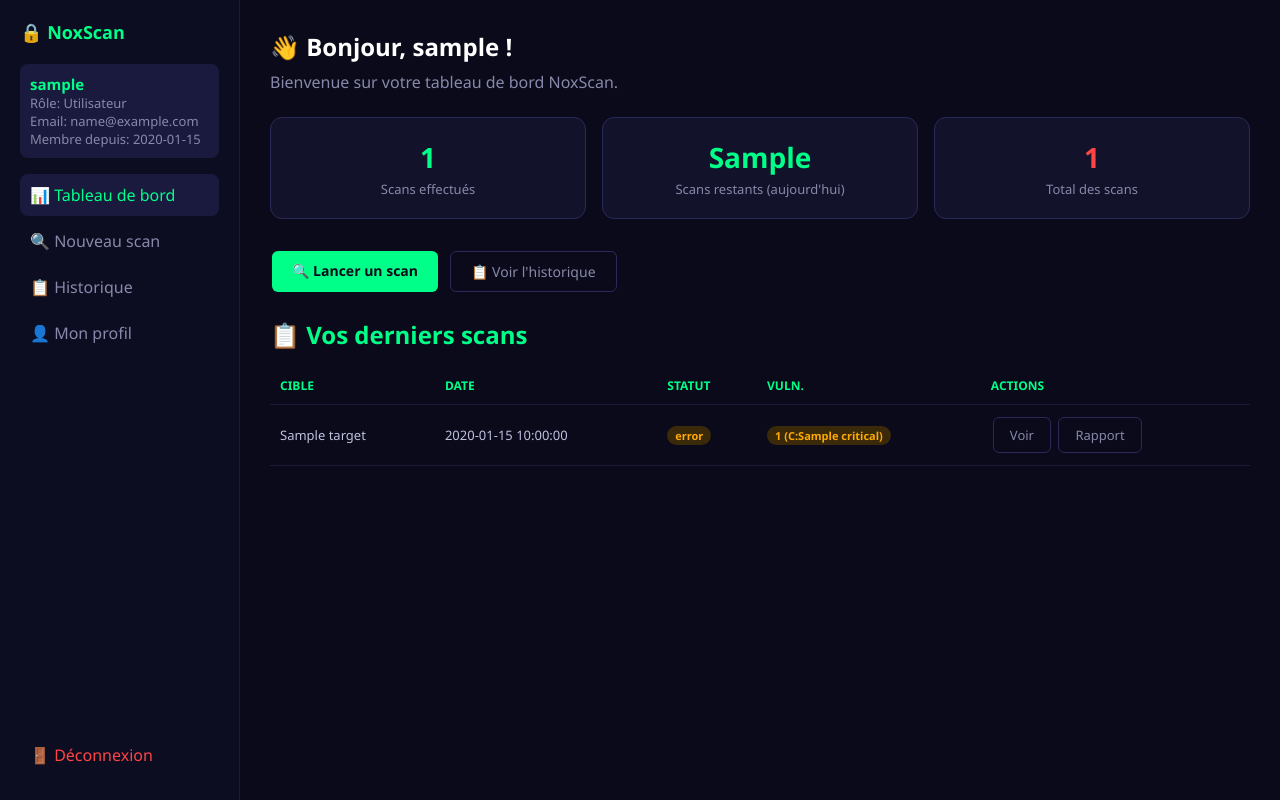
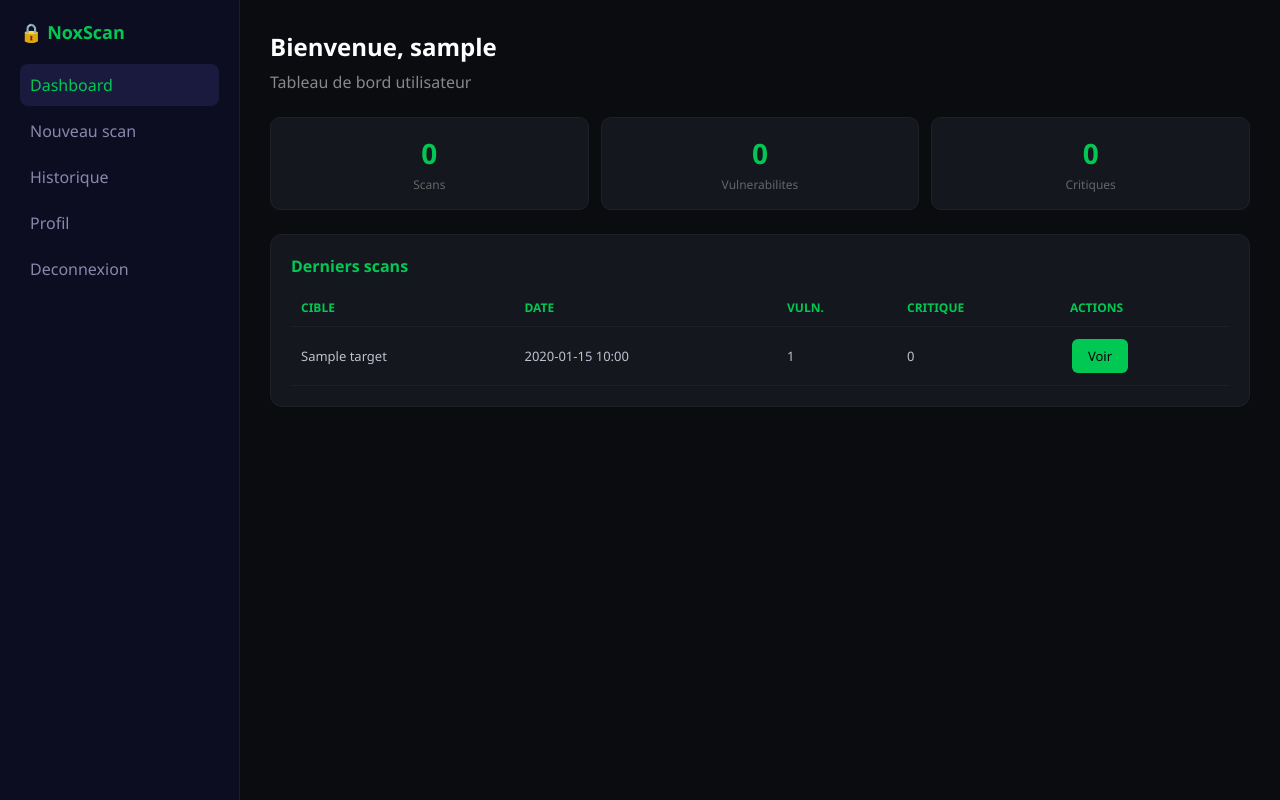
Before and after one commit to ELVIS078/noxscan, a Flask app: template templates/user_dashboard.html in a window 1280 px wide. Run offline with Flask 3, Linux system fonts and the light colour scheme; the template is opened without the code that fills it: most values are stand-ins (such as "Sample title", 1, 10 or a date in 2020).

Commit message:
fix: template user dashboard simplifie

```diff
--- a/templates/user_dashboard.html
+++ b/templates/user_dashboard.html
@@ -1,92 +1,79 @@
 <!DOCTYPE html>
 <html lang="fr">
-<head><meta charset="UTF-8"><meta name="viewport" content="width=device-width,initial-scale=1.0"><title>Tableau de bord - NoxScan</title>
-<style>*{margin:0;padding:0;box-sizing:border-box}body{font-family:'Segoe UI',Arial,sans-serif;background:#0a0a1a;color:#e0e0e0;display:flex;min-height:100vh}
-.sidebar{width:240px;background:#0d0d22;padding:20px;border-right:1px solid #1a1a3e;display:flex;flex-direction:column}
-.sidebar h2{color:#00ff88;font-size:18px;margin-bottom:20px}
-.sidebar .user-info{color:#8888aa;font-size:13px;padding:10px;background:#1a1a3e;border-radius:8px;margin-bottom:16px}
-.sidebar .user-info strong{color:#00ff88;display:block;font-size:15px}
+<head>
+<meta charset="UTF-8">
+<meta name="viewport" content="width=device-width,initial-scale=1.0">
+<title>Dashboard - NoxScan</title>
+<style>
+*{margin:0;padding:0;box-sizing:border-box}
+body{font-family:'Segoe UI',Arial,sans-serif;background:#0a0c10;color:#d0d0d0;display:flex;min-height:100vh}
+.sidebar{width:240px;background:#0d0d22;padding:20px;border-right:1px solid #1a1a3e;min-height:100vh}
+.sidebar h2{color:#00c853;font-size:18px;margin-bottom:20px}
 .sidebar a{display:block;color:#8888aa;padding:10px;border-radius:8px;text-decoration:none;margin-bottom:4px}
-.sidebar a:hover,.sidebar a.active{background:#1a1a3e;color:#00ff88}
-.sidebar .spacer{flex:1}
-.sidebar .logout{color:#ff4444}
+.sidebar a:hover,.sidebar a.active{background:#1a1a3e;color:#00c853}
 .main{flex:1;padding:30px}
 h1{color:#fff;font-size:24px;margin-bottom:8px}
-.subtitle{color:#8888aa;margin-bottom:24px}
-.stats{display:grid;grid-template-columns:repeat(auto-fit,minmax(180px,1fr));gap:16px;margin-bottom:30px}
-.stat-card{background:#12122a;border:1px solid #2a2a5a;border-radius:12px;padding:20px;text-align:center}
-.stat-card .num{font-size:28px;font-weight:bold;color:#00ff88}
-.stat-card .lbl{color:#8888aa;font-size:13px;margin-top:4px}
-.stat-card .num-warn{color:#ffaa00}
-.stat-card .num-danger{color:#ff4444}
+p{color:#888;margin-bottom:24px}
+.card{background:#14171e;border:1px solid #1e2128;border-radius:12px;padding:20px;margin-bottom:20px}
+.card h3{color:#00c853;margin-bottom:12px;font-size:16px}
+.stats{display:grid;grid-template-columns:repeat(auto-fit,minmax(140px,1fr));gap:12px;margin-bottom:24px}
+.stat-box{background:#14171e;border:1px solid #1e2128;border-radius:10px;padding:16px;text-align:center}
+.stat-box .num{color:#00c853;font-size:28px;font-weight:bold}
+.stat-box .label{color:#666;font-size:12px;margin-top:4px}
 table{width:100%;border-collapse:collapse}
-th,td{padding:10px;text-align:left;border-bottom:1px solid #1a1a3e}
-th{color:#00ff88;font-size:12px;text-transform:uppercase}
-td{color:#c0c0e0;font-size:13px}
+th,td{padding:10px;text-align:left;border-bottom:1px solid #1e2128}
+th{color:#00c853;font-size:12px;text-transform:uppercase}
+td{color:#c0c0d0;font-size:13px}
 .badge{display:inline-block;padding:2px 8px;border-radius:10px;font-size:11px;font-weight:bold}
 .badge-red{background:#3a0a0a;color:#ff4444}
-.badge-yellow{background:#3a2a0a;color:#ffaa00}
-.badge-green{background:#0a3a0a;color:#00ff88}
+.badge-orange{background:#3a2a0a;color:#ff8800}
+.badge-green{background:#0a3a0a;color:#00c853}
 .btn{display:inline-block;padding:8px 16px;border-radius:6px;text-decoration:none;font-size:13px;margin:2px}
-.btn-green{background:#00ff88;color:#0a0a1a;font-weight:bold}
-.btn-outline{border:1px solid #2a2a5a;color:#8888aa}
-.btn-outline:hover{border-color:#00ff88;color:#00ff88}
-.action-btns{display:flex;gap:8px;margin-bottom:24px;flex-wrap:wrap}
-.action-btns .btn{font-size:14px;padding:10px 20px}
-.empty{text-align:center;color:#8888aa;padding:40px}
-</style></head>
+.btn-green{background:#00c853;color:#000}
+.btn-outline{background:transparent;border:1px solid #00c853;color:#00c853}
+</style>
+</head>
 <body>
 <div class="sidebar">
 <h2>🔒 NoxScan</h2>
-<div class="user-info">
-<strong>{{ username }}</strong>
-Rôle: Utilisateur<br>
-Email: {{ user_info.get('email','') }}<br>
-Membre depuis: {{ user_info.get('created_at','')[:10] if user_info.get('created_at') else 'N/A' }}
-</div>
-<a href="/dashboard" class="active">📊 Tableau de bord</a>
-<a href="/scan">🔍 Nouveau scan</a>
-<a href="/history">📋 Historique</a>
-<a href="/profile">👤 Mon profil</a>
-<div class="spacer"></div>
-<a href="/logout" class="logout">🚪 Déconnexion</a>
+<a href="/dashboard" class="active">Dashboard</a>
+<a href="/scan">Nouveau scan</a>
+<a href="/history">Historique</a>
+<a href="/profile">Profil</a>
+{% if session.get('role') == 'admin' %}
+<a href="/admin/dashboard" style="color:#ffcc00;">Admin panel</a>
+{% endif %}
+<a href="/logout">Deconnexion</a>
 </div>
 <div class="main">
-<h1>👋 Bonjour, {{ username }} !</h1>
-<p class="subtitle">Bienvenue sur votre tableau de bord NoxScan.</p>
+<h1>Bienvenue, {{ username }}</h1>
+<p>Tableau de bord utilisateur</p>
 
 <div class="stats">
-<div class="stat-card"><div class="num">{{ scans|length }}</div><div class="lbl">Scans effectués</div></div>
-<div class="stat-card"><div class="num {% if scans_left < 3 %}num-warn{% endif %}">{{ scans_left }}</div><div class="lbl">Scans restants (aujourd'hui)</div></div>
-<div class="stat-card"><div class="num num-danger">{{ user_info.get('total_scans',0) }}</div><div class="lbl">Total des scans</div></div>
+<div class="stat-box"><div class="num">0</div><div class="label">Scans</div></div>
+<div class="stat-box"><div class="num">0</div><div class="label">Vulnerabilites</div></div>
+<div class="stat-box"><div class="num">0</div><div class="label">Critiques</div></div>
 </div>
 
-<div class="action-btns">
-<a href="/scan" class="btn btn-green">🔍 Lancer un scan</a>
-<a href="/history" class="btn btn-outline">📋 Voir l'historique</a>
-</div>
-
-<h2 style="color:#00ff88;margin-bottom:16px">📋 Vos derniers scans</h2>
-{% if scans %}
+<div class="card">
+<h3>Derniers scans</h3>
+{% if scans and scans|length > 0 %}
 <table>
-<tr><th>Cible</th><th>Date</th><th>Statut</th><th>Vuln.</th><th>Actions</th></tr>
+<tr><th>Cible</th><th>Date</th><th>Vuln.</th><th>Critique</th><th>Actions</th></tr>
 {% for s in scans %}
 <tr>
-<td>{{ s.get('target','?')[:30] }}</td>
-<td>{{ s.get('timestamp','?')[:19] }}</td>
-<td><span class="badge {% if s.get('status')=='completed' %}badge-green{% else %}badge-yellow{% endif %}">{{ s.get('status','?') }}</span></td>
-<td>{% if s.get('_total_vulns',0) > 0 %}<span class="badge {% if s.get('_critical',0) > 0 %}badge-red{% else %}badge-yellow{% endif %}">{{ s.get('_total_vulns',0) }} (C:{{ s.get('_critical',0) }})</span>{% else %}Aucune{% endif %}</td>
-<td><a href="/results/{{ s.get('scan_id','') }}" class="btn btn-outline">Voir</a> <a href="/report/{{ s.get('scan_id','') }}" class="btn btn-outline">Rapport</a></td>
+<td>{{ s.get('target','?') }}</td>
+<td>{{ s.get('timestamp','?')[:16] }}</td>
+<td>{{ s.get('_total_vulns',0) }}</td>
+<td>{% if s.get('_critical',0) > 0 %}<span class="badge badge-red">{{ s.get('_critical',0) }}</span>{% else %}0{% endif %}</td>
+<td><a href="/results/{{ s.get('scan_id','') }}" class="btn btn-green">Voir</a></td>
 </tr>
 {% endfor %}
 </table>
 {% else %}
-<div class="empty">
-<p style="font-size:40px;margin-bottom:12px">🔍</p>
-<p>Vous n'avez pas encore effectué de scan.</p>
-<p><a href="/scan" style="color:#00ff88">Lancer votre premier scan</a></p>
+<p style="color:#666;text-align:center;padding:20px;">Aucun scan pour le moment. <a href="/scan" style="color:#2979ff;">Lancer un scan</a></p>
+{% endif %}
 </div>
-{% endif %}
 </div>
 </body>
 </html>
```
